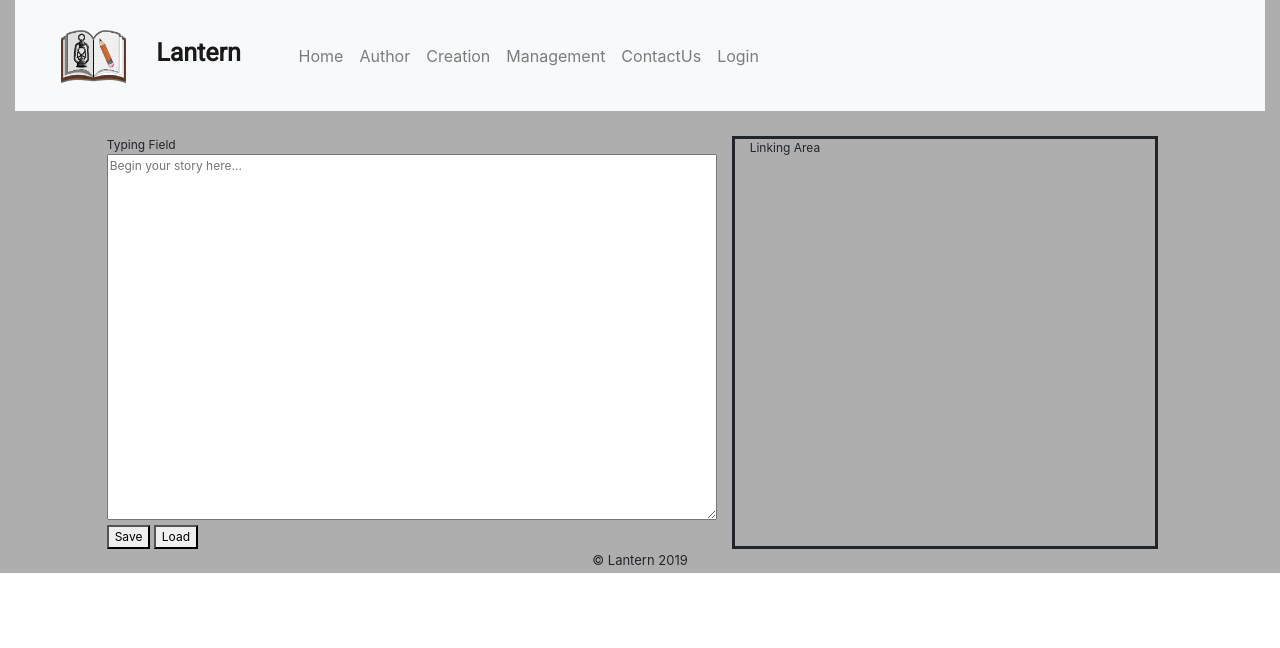
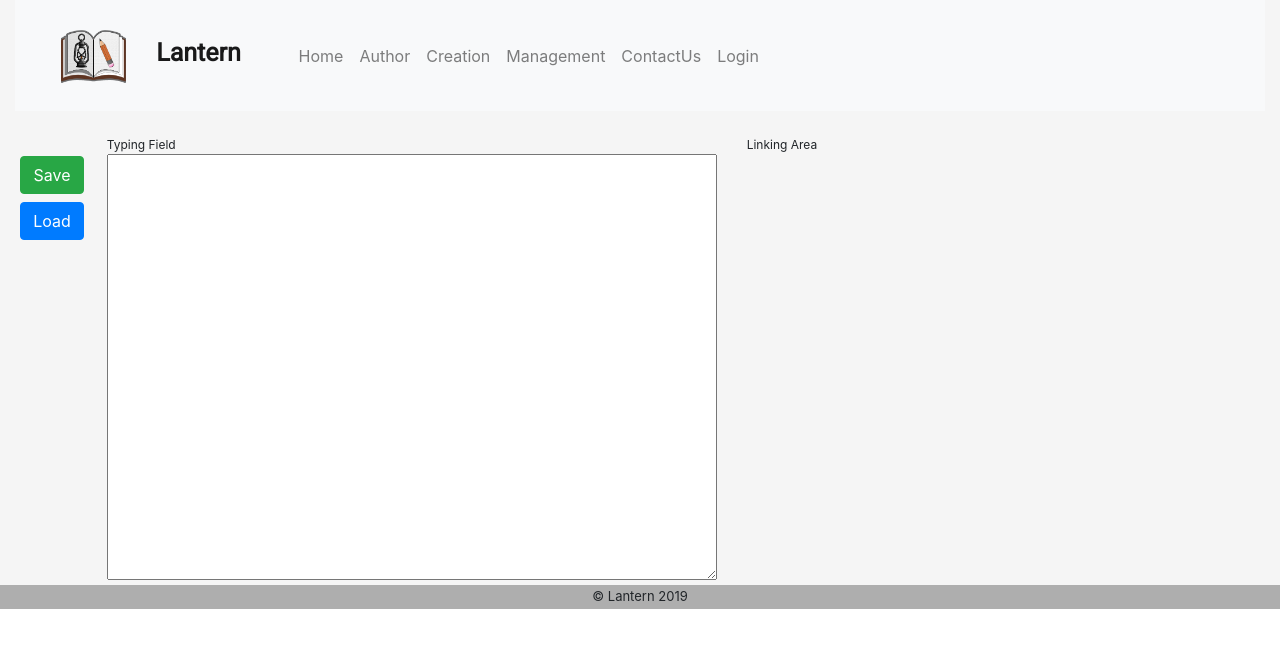
Before and after one commit to TheIrishAce/Lantern, a PHP site: page /author.html in a window 1280 px wide. Shown: the top 648 px of the page. Run offline with PHP 8.4, Linux system fonts and the light colour scheme.

Commit message:
Added new UI options for author page and fixed site wide colour mismatches.

```diff
--- a/author.html
+++ b/author.html
@@ -33,22 +33,24 @@
    <div class="container-fluid">
      <div id="navIncludedContent"></div>
   	 <div class="row">
-      <div class="col-lg-1"></div>
        <div id="text-linking-container" class="row">
-  		<div class="col-lg-1"></div>
+         <div class="col-lg-1">
+           <div id="authorButtons">
+             <button type="button" name="save" class="btn btn-success btn-block" onclick="return insertStory()">Save</button>
+             <button type="button" name="load" class="btn btn-primary btn-block" onclick="return fetchStory()">Load</button>
+           </div>
+         </div>
   		     <div id="wordPad" class="col-md-6">Typing Field
              <form method="post" action="lib/php/interactStory.php"> <!-- !!(insertStory() &  -->
-					<textarea type="text" id="writingArea" name="storyType" rows="20" cols="50" placeholder="Begin your story here..."></textarea>
+               <textarea type="text" id="writingArea" name="storyType" rows="20" cols="50" placeholder="Begin your story here...">
+               </textarea>
                <br>
-          <button name="save" onclick="return insertStory()">Save</button>
-          <button name="load" onclick="return fetchStory()">Load</button>
              </form>
   		     </div>
-  		<div id="refrences" class="col-md-4">Linking Area
-
-  		</div>
+           <div id="refrences" class="col-md-4">Linking Area</div>
          </div>
          <div class="col-lg-1"></div>
+       </div>
      </div>
 </body>
 
--- a/creation.html
+++ b/creation.html
@@ -28,8 +28,8 @@
     $("#navIncludedContent").load("navbar.html");
   });
   </script>
+  <div class="container-fluid">
     <div id="navIncludedContent"></div>
-    <div class="container-fluid">
     <div class="row">
       <div id="topColumn" class="col-md-1"></div>
       <div id="midColumn" class="col-md-10">
--- a/css/custom/author.css
+++ b/css/custom/author.css
@@ -6,6 +6,21 @@ body{
 h1{
 	padding: 15px;
 	background-color: #bdbdbd;
+}
+
+@media (max-width: 576px) {
+	#authorButtons {
+		position: inline-block;
+	}
+}
+
+@media (min-width: 995px) {
+	#authorButtons {
+		position: fixed;
+		margin: 20px;
+		z-index: 100;
+		width: 5%;
+	}
 }
 
 .navbar-brand{
@@ -28,7 +43,7 @@ h1{
 
 /* Body */
 .container-fluid {
-	background-color: #aeaeae;
+	background-color: #f5f5f5;
 	width: 100%;
 	height: 100%;
 }
@@ -47,13 +62,13 @@ h1{
 }
 
 #refrences {
-	border: solid;
 	height: 100%;
 	font-size: 12px;
 }
 
 #writingArea {
 	width: 100%;
+	font-size: 14px;
 }
 
 #text-linking-container{
@@ -64,7 +79,7 @@ h1{
 #footer {
 	background-color: #aeaeae;
   	position: block;
- 	bottom: 0;
+ 		bottom: 0;
   	width: 100%;
   	height: 1.5rem;            /* Footer height */
   	text-align: center;
--- a/css/custom/creation.css
+++ b/css/custom/creation.css
@@ -1,6 +1,10 @@
 /* Head */
 body{
 	font-family: "Verdana";
+}
+
+.container-fluid {
+	background-color: #f5f5f5;
 }
 
 .navbar-brand{
@@ -95,7 +99,7 @@ body{
 }
 
 #footer {
-  background-color: #aeaeae;
+  background-color: #f5f5f5;
   position: block;
   bottom: 0;
   width: 100%;
--- a/css/custom/index.css
+++ b/css/custom/index.css
@@ -61,7 +61,7 @@ body{
 
 /* Body */
 .container-fluid {
-	background-color: #aeaeae;
+	background-color: #f5f5f5;
 	width: 100%;
 	height: 100%;
 }
@@ -80,7 +80,7 @@ body{
 }
 
 #footer {
-	background-color: #aeaeae;
+	background-color: #f8f9fa;
   	position: block;
  	bottom: 0;
   	width: 100%;
--- a/css/custom/management.css
+++ b/css/custom/management.css
@@ -1,6 +1,10 @@
 /* Head */
 body{
 	font-family: "Verdana";
+}
+
+.container-fluid {
+	background-color: #f5f5f5;
 }
 
 .navbar-brand{
@@ -95,7 +99,7 @@ body{
 }
 
 #footer {
-  background-color: #aeaeae;
+  background-color: #f5f5f5;
   position: block;
   bottom: 0;
   width: 100%;
--- a/management.html
+++ b/management.html
@@ -29,8 +29,9 @@
         $("#navIncludedContent").load("navbar.html");
         });
     </script>
-    <div id="navIncludedContent"></div>
+
     <div class="container-fluid">
+      <div id="navIncludedContent"></div>
         <div class="row">
          <div id="topColumn" class="col-md-1"></div>
          <div id="midColumn" class="col-md-10">
```
Also changed, not shown: contact.html (+2 -7 lines), css/custom/login.css (+22 -0 lines), login.html (+0 -11 lines), index.php (indentation only), navbar.html (indentation only). Lines whose indentation alone changed are shown as unchanged.
